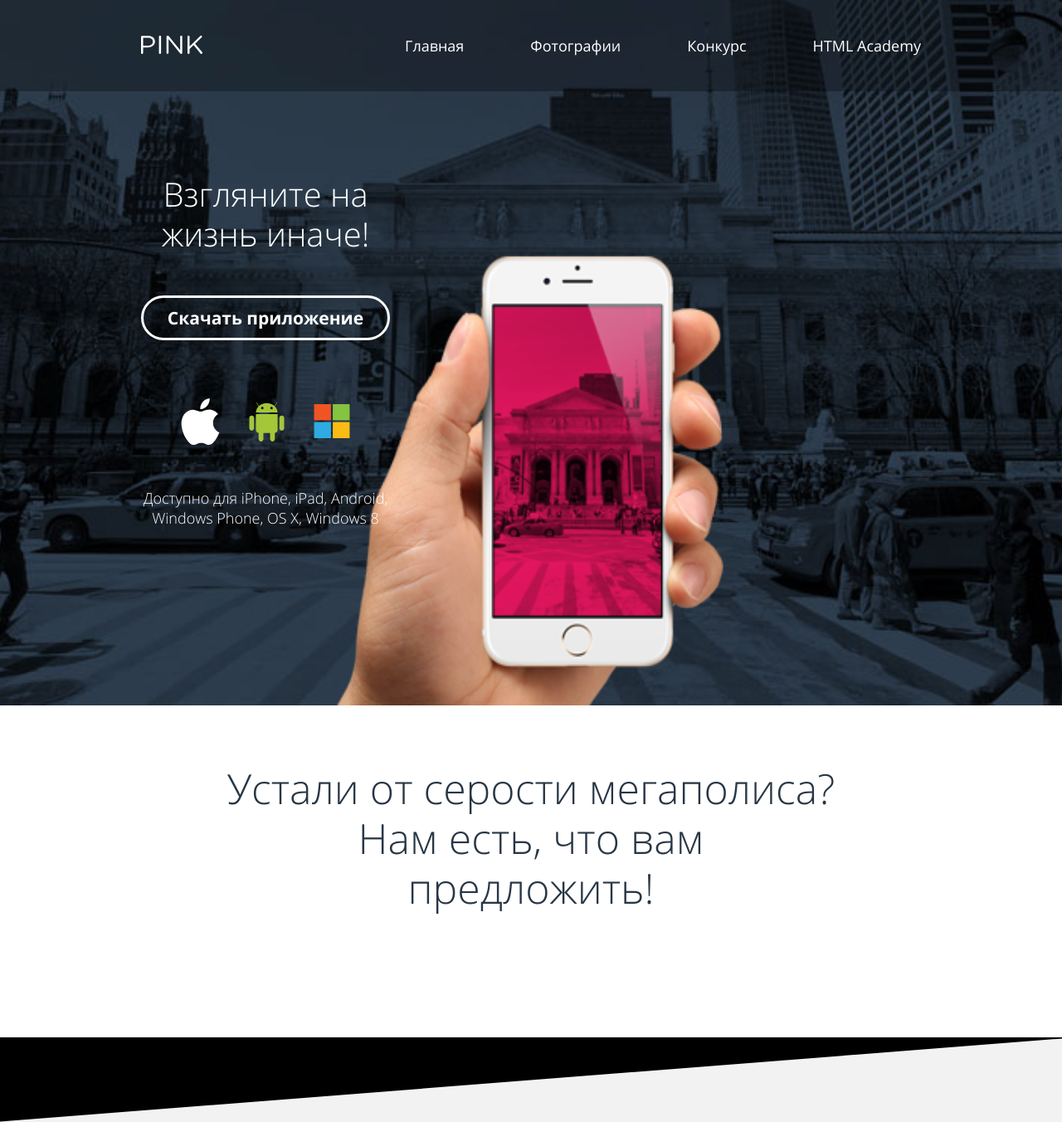
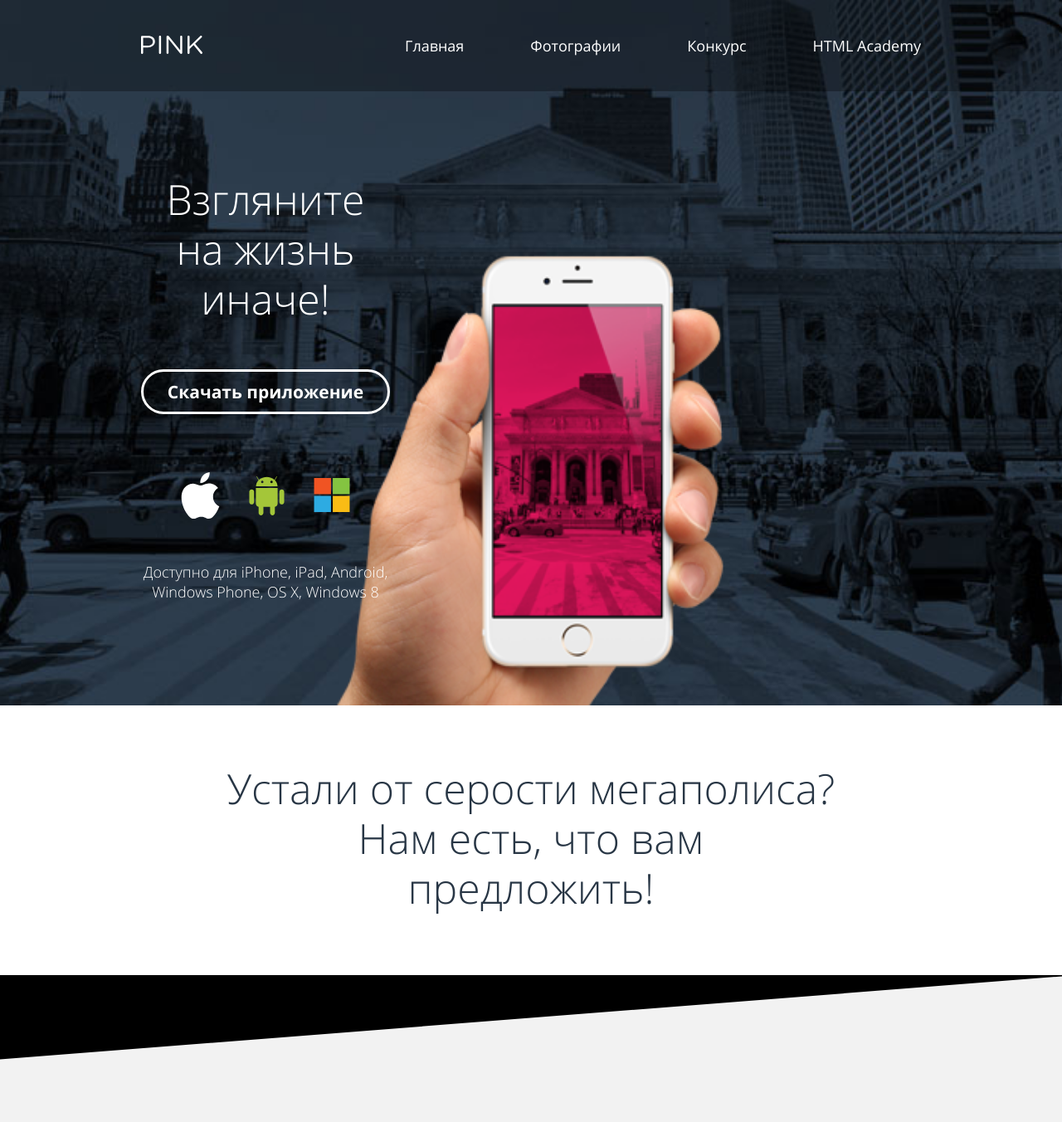
Before and after one commit to ndgo/24620-pink, a website: page index.html in a window 1280 px wide. Shown: the top 1352 px of the page at 83% size. Drawn offline with nearby package versions, Linux system fonts and the light colour scheme; some packages are replaced by stand-ins of ours; files that its build step writes are made by us from their sources; files whose address does not match are found by name.

Commit message:
fixing main page intro style

```diff
--- a/sass/blocks/_intro.scss
+++ b/sass/blocks/_intro.scss
@@ -89,7 +89,7 @@
 
 @media #{$desktop} {
   .intro--main-page {
-    padding: 70px 70px 150px 70px;
+    padding: 70px 70px 75px 70px;
   }
 
   .intro__text--main-page {
--- a/sass/blocks/_page-header.scss
+++ b/sass/blocks/_page-header.scss
@@ -229,7 +229,16 @@
   .page-header__title {
     margin-left: 0;
     margin-right: 0;
-    margin-bottom: 50px;
+    margin-bottom: 0;
+  }
+
+  .page-header__title-container--main-page {
+    margin-bottom: 55px;
+  }
+
+  .page-header__title--main-page {
+    font-size: 50px;
+    line-height: 60px;
   }
 
   .page-header__menu-container {
```
